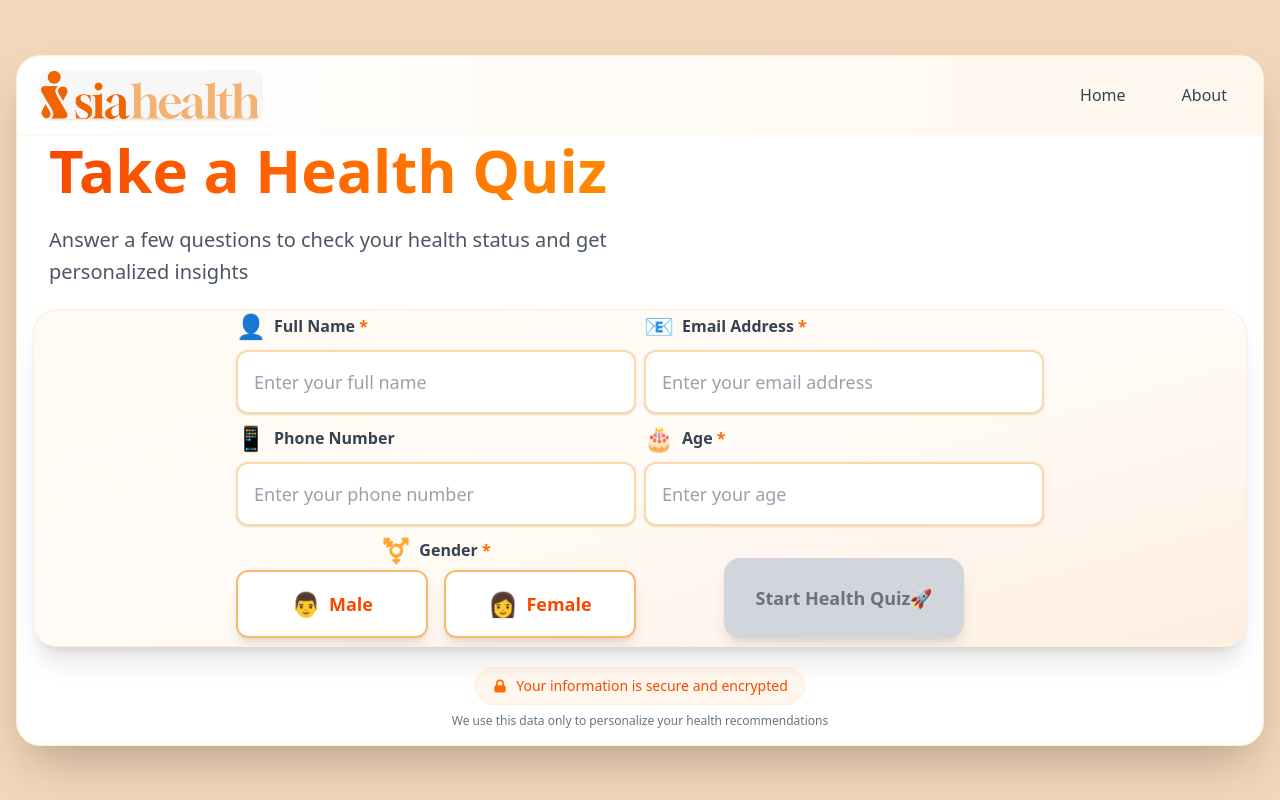
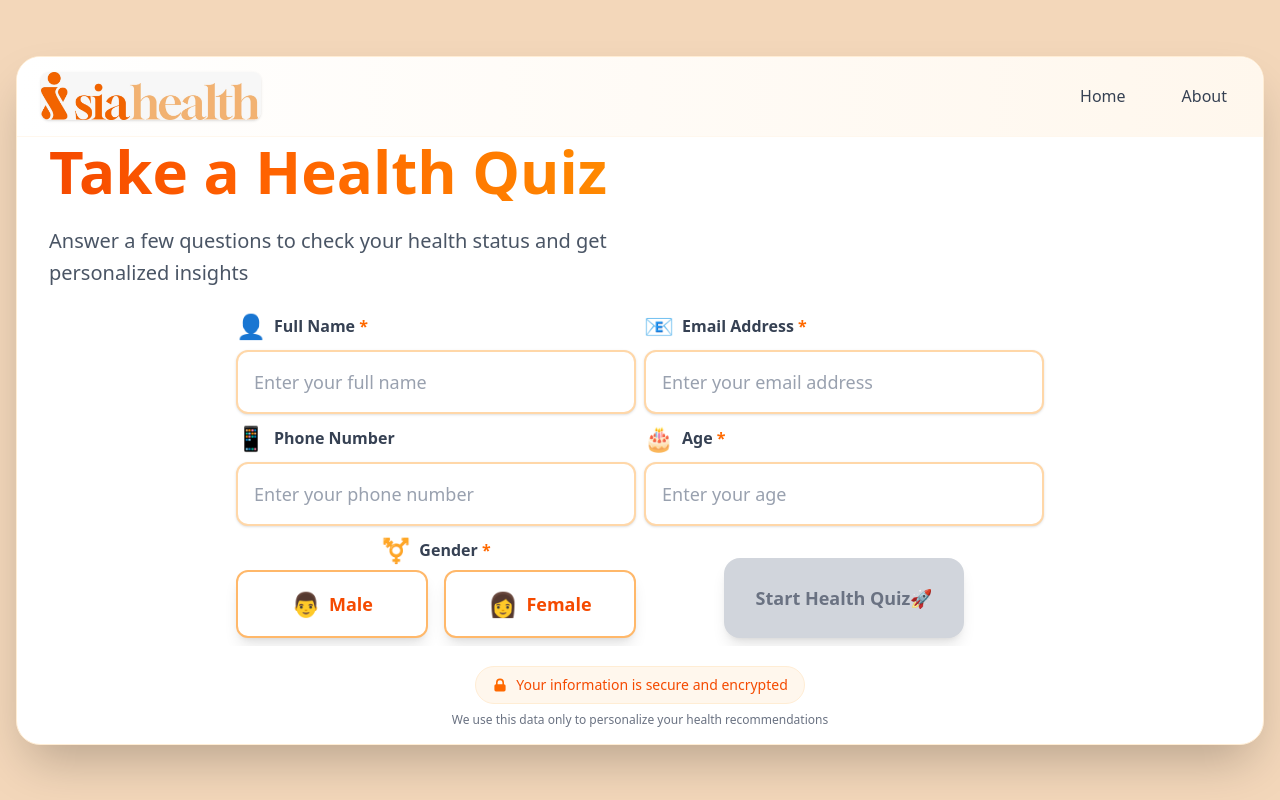
Before and after one commit to shwet91/sia_quiz_production, a Next.js app: page /pages/claude in a window 1280 px wide. Built offline with nearby package versions, Linux system fonts and the light colour scheme.

Commit message:
upgrades in styling

```diff
--- a/app/components/UserDetails.tsx
+++ b/app/components/UserDetails.tsx
@@ -221,11 +221,11 @@ function PersonalDetails() {
 
       {/* Main Form Container */}
       <motion.div
-        className="  bg-gradient-to-br from-white to-orange-50 rounded-2xl sm:rounded-3xl shadow-xl border border-orange-100 relative overflow-hidden"
+        className=" px-2 md:bg-white  bg-gradient-to-br from-white to-orange-50 md:to-white rounded-2xl sm:rounded-3xl md:rounded-none shadow-xl md:shadow-none md:border-none border border-orange-100 relative overflow-hidden"
         variants={itemVariants}
       >
         {/* Subtle background pattern */}
-        <div className="absolute inset-0 bg-gradient-to-br from-orange-400/5 via-transparent to-orange-600/5 pointer-events-none" />
+        <div className=" md:hidden absolute inset-0 bg-gradient-to-br from-orange-400/5 via-transparent to-orange-600/5 pointer-events-none" />
 
         <div className="  md:flex justify-center gap-3 relative z-10">
           {/* Form Grid Layout */}
```
